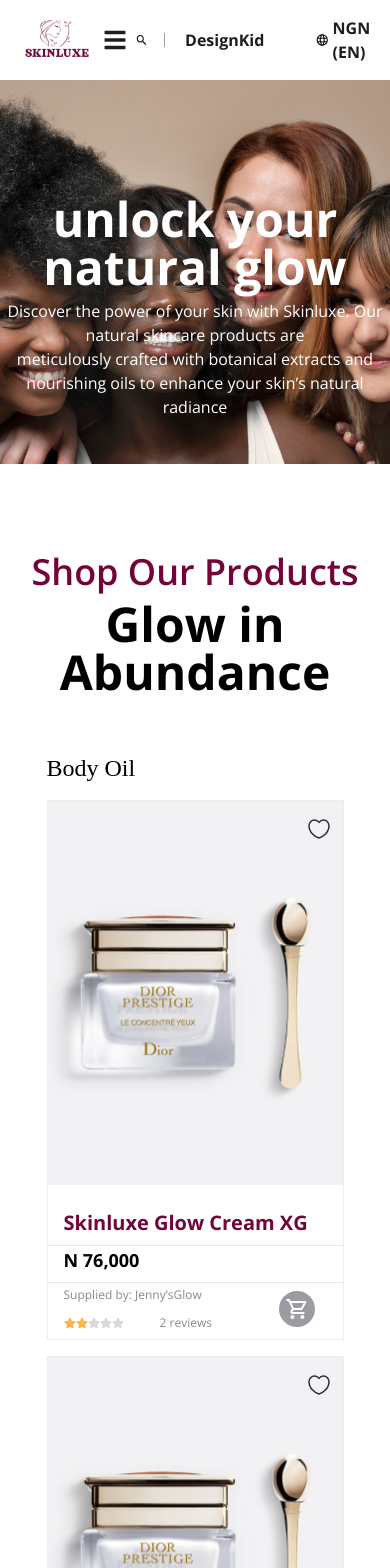
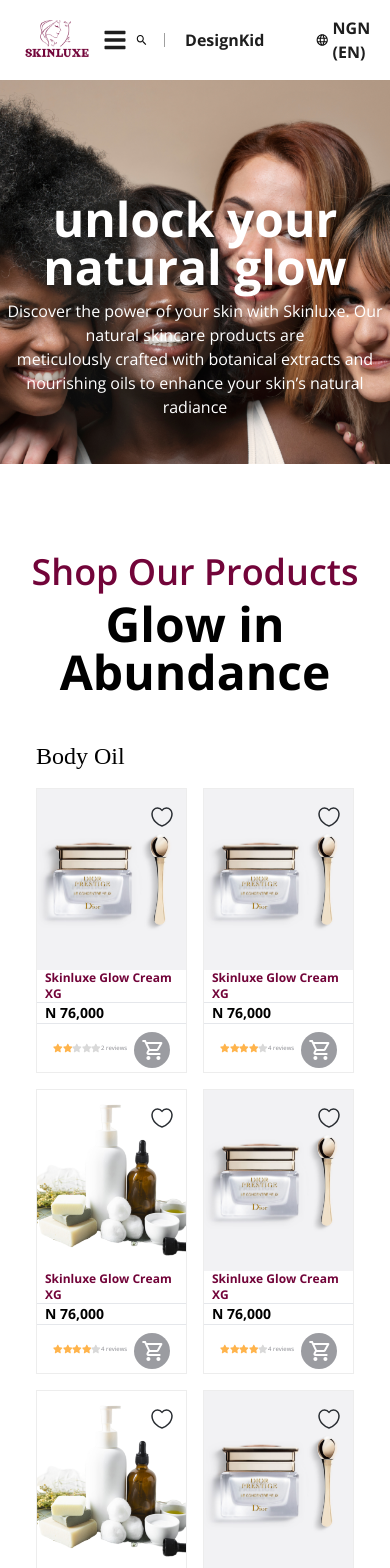
Before and after one commit to Babalola-Yusuf/cloud-shop, a React (Vite) app: page / in a window 390 px wide. Shown: the top 1568 px of the page. Built offline with nearby package versions, Linux system fonts and the light colour scheme; a web font is replaced by a local one.

Commit message:
card responsivness

```diff
--- a/src/components/BodyOil.jsx
+++ b/src/components/BodyOil.jsx
@@ -22,18 +22,18 @@
       <button>
         <img src="icons/heart.svg" alt="heart" className='absolute top-4 right-3 hover:scale-125' />
       </button>
-      <div className="product-info">
+      <div className="product-info -mt-6">
         <div className='border-b border-ProductInfoBorderColor'>
-          <h3 className='text-purpleNormal font-bold text-xl m-4 mb-2 mt-0'>{product.name}</h3>
+          <h3 className='text-purpleNormal font-bold text-xs sm:text-xl ml-2 sm:m-4 sm:mb-2 mt-0'>{product.name}</h3>
         </div>
         <div className='border-b border-ProductInfoBorderColor'>
-          <p className='text-lg font-bold m-4 mt-0 mb-2'>{product.price}</p>
+          <p className='text-sm sm:text-lg font-bold ml-2 sm:m-4 mt-0 sm:mb-2'>{product.price}</p>
         </div>
-        <div className='flex justify-between p-4 pt-1 pb-2'>
-          <div className='text-xs text-supplyInfoText'>
-            <p className='mb-3'>Supplied by: {product.supplier}</p>
-            <div className='flex items-center'>
-              <div className="star-reviews flex w-24">
+        <div className='flex justify-between items-center  p-4 pt-1 pb-2 '>
+          <div className='text-xs text-supplyInfoText '>
+            <p className=' hidden sm:block mb-3'>Supplied by: {product.supplier}</p>
+            <div className='flex items-center '>
+              <div className="star-reviews flex w-12 sm:w-24">
                 {Array.from({ length: 5 }, (_, index) => (
                   <FaStar
                     key={index}
@@ -41,15 +41,15 @@
                   />
                 ))}
               </div>
-              <p>{product.starReviews} reviews</p>
+              <p className='reviews-text flex'>{product.starReviews} reviews</p>
             </div>
           </div>
           <button
             id='cart-btn'
-            className="w-9 h-9 mr-3 mt-1 bg-cartBtnColor rounded-full flex justify-center items-center hover:scale-125 hover:bg-cartBtnColorHover transition duration-300 ease-in"
+            className="w-9 h-9 sm:mr-3 mt-1 bg-cartBtnColor rounded-full flex justify-center items-center hover:scale-125 hover:bg-cartBtnColorHover transition duration-300 ease-in"
             onClick={() => addToCart(product)}
           >
-            <img src="icons/shopping_cart.svg" alt="shopping cart" />
+            <img src="icons/shopping_cart.svg" alt="shopping cart"/>
           </button>
         </div>
       </div>
@@ -58,10 +58,10 @@
 };
 
 const BodyOil = () => (
-  <div className="bodyoil py-8 flex justify-center" id='bodyoil'>
+  <div className="bodyoil py-5 sm:py-8 flex justify-center" id='bodyoil'>
     <div>
       <h2 className="text-2xl font-bold mb-4 bodyoilfont">Body Oil</h2>
-      <div className="grid grid-cols-1 sm:grid-cols-2 lg:grid-cols-3 xl:grid-cols-4 gap-4">
+      <div className="grid grid-cols-2 sm:grid-cols-2 lg:grid-cols-3 xl:grid-cols-4 gap-4">
         {products.map(product => <ProductCard key={product.id} product={product} />)}
       </div>
     </div>
--- a/src/components/FaceOil.jsx
+++ b/src/components/FaceOil.jsx
@@ -61,7 +61,7 @@
   <div className="bodyoil py-8 flex justify-center" id='faceoil'>
     <div>
       <h2 className="text-2xl font-bold mb-4 bodyoilfont">Face Oil</h2>
-      <div className="grid grid-cols-1 sm:grid-cols-2 lg:grid-cols-3 xl:grid-cols-4 gap-4">
+      <div className="grid grid-cols-2 sm:grid-cols-2 lg:grid-cols-3 xl:grid-cols-4 gap-4">
         {products.map(product => <ProductCard key={product.id} product={product} />)}
       </div>
     </div>
--- a/src/components/Moisturizer.jsx
+++ b/src/components/Moisturizer.jsx
@@ -61,7 +61,7 @@
   <div className="bodyoil py-8 flex justify-center" id='moisturizer'>
     <div>
       <h2 className="text-2xl font-bold mb-4 bodyoilfont">Moisturizer</h2>
-      <div className="grid grid-cols-1 sm:grid-cols-2 lg:grid-cols-3 xl:grid-cols-4 gap-4">
+      <div className="grid grid-cols-2 sm:grid-cols-2 lg:grid-cols-3 xl:grid-cols-4 gap-4">
         {products.map(product => <ProductCard key={product.id} product={product} />)}
       </div>
     </div>
--- a/src/components/NewIn.jsx
+++ b/src/components/NewIn.jsx
@@ -61,7 +61,7 @@
   <div className="bodyoil py-8 flex justify-center" id='natural'>
     <div>
       <h2 className="text-2xl font-bold mb-4 bodyoilfont">Natural</h2>
-      <div className="grid grid-cols-1 sm:grid-cols-2 lg:grid-cols-3 xl:grid-cols-4 gap-4">
+      <div className="grid grid-cols-2 sm:grid-cols-2 lg:grid-cols-3 xl:grid-cols-4 gap-4">
         {products.map(product => <ProductCard key={product.id} product={product} />)}
       </div>
     </div>
--- a/src/components/NightCream.jsx
+++ b/src/components/NightCream.jsx
@@ -61,7 +61,7 @@
   <div className="bodyoil py-8 flex justify-center" id='nightcream'>
     <div>
       <h2 className="text-2xl font-bold mb-4 bodyoilfont">Night Cream</h2>
-      <div className="grid grid-cols-1 sm:grid-cols-2 lg:grid-cols-3 xl:grid-cols-4 gap-4">
+      <div className="grid grid-cols-2 sm:grid-cols-2 lg:grid-cols-3 xl:grid-cols-4 gap-4">
         {products.map(product => <ProductCard key={product.id} product={product} />)}
       </div>
     </div>
--- a/src/index.css
+++ b/src/index.css
@@ -36,9 +36,29 @@
     width: 297px;
     height: 540px;
 }
+@media screen and (max-width: 480px) {
+    .product-card{
+        width: 151px;
+        height: 285px;
+    }
+}
 .product-image{
     width: 300px;
     height: 384px;
+}
+@media screen and (max-width: 480px) {
+    .product-image{
+        width: 151px;
+        height: 181px;
+    }
+}
+.reviews-text{
+    font-size: 12px;
+}
+@media screen and (max-width: 480px) {
+    .reviews-text{
+        font-size: 6px;
+    }
 }
 .skin-type-banner{
  height: 732px;
```
